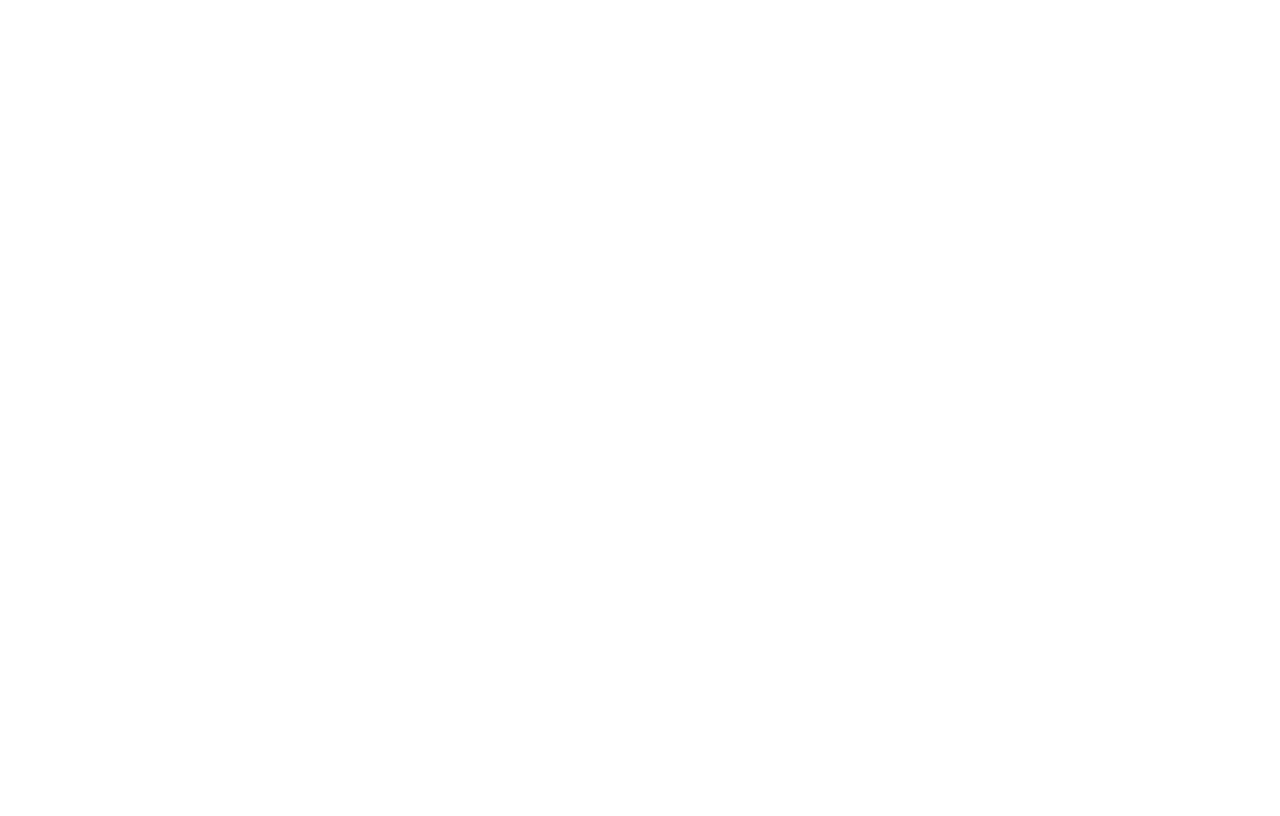
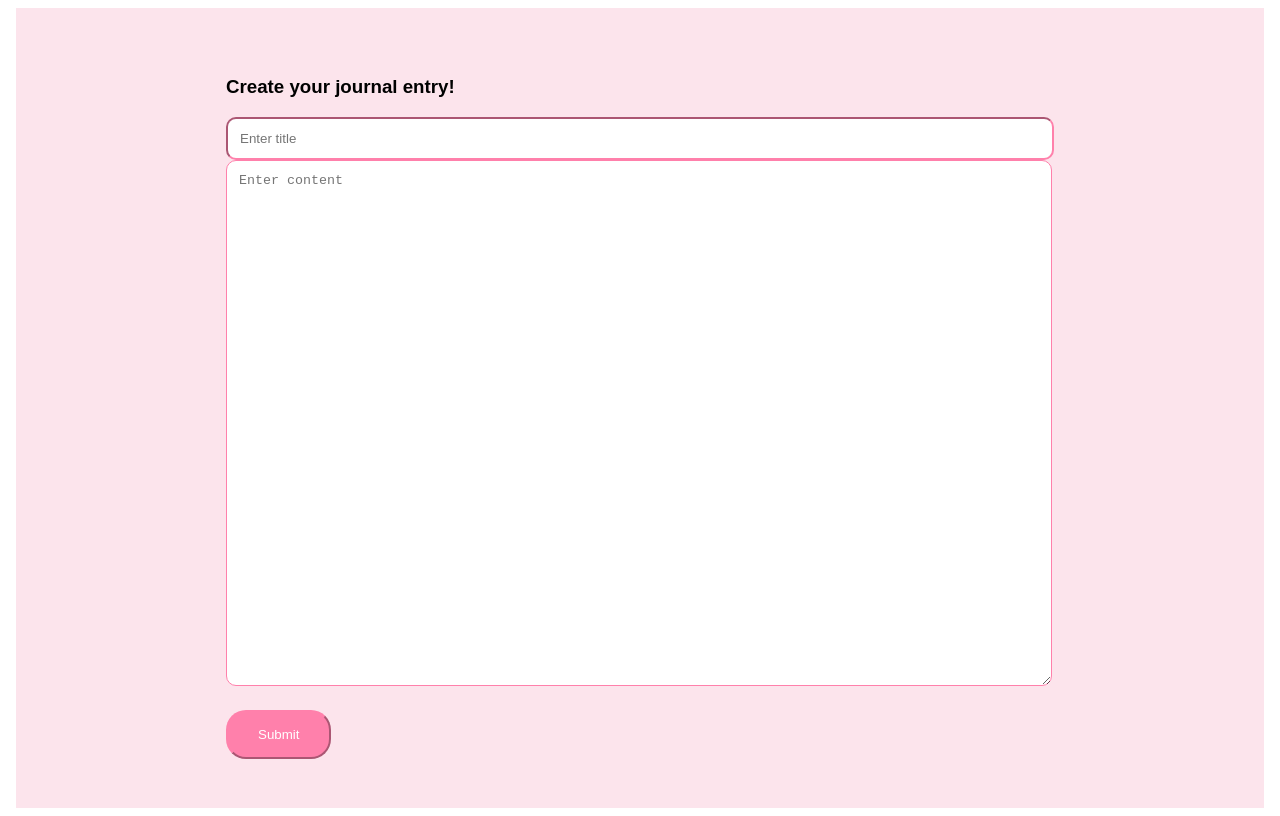
Before and after one commit to 22rose/final426, an Angular app: page /journal-form in a window 1280 px wide. Built offline with nearby package versions, Linux system fonts and the light colour scheme.

Commit message:
fix html and alert message

```diff
--- a/src/app/journal-form/journal-form.component.html
+++ b/src/app/journal-form/journal-form.component.html
@@ -15,7 +15,7 @@
     <div *ngIf="journalForm">
         <form [formGroup]="journalForm" (ngSubmit)="onSubmit()">
           <h3>Create your journal entry!</h3>
-          <div class =container>
+          <div class ="container">
             <div class="form-group">
 
                 <input type="text" class="form-control" formControlName="title" id="title" placeholder="Enter title">
@@ -25,8 +25,8 @@
                 <textarea class="form-control" formControlName="content" id="content" rows="3" placeholder="Enter content"></textarea>
             </div>
             <button type="submit" class="btn btn-primary">Submit</button>
+          </div>
         </form>
       </div>
-    </div>
 </body>
 </html>
--- a/src/app/update-password/update-password.component.ts
+++ b/src/app/update-password/update-password.component.ts
@@ -45,7 +45,7 @@
 
     private onSuccess(): void {
       this.passwordForm.reset();
-      window.alert('Edited successfully');
+      window.alert('Password updated successfully');
     }
 
   }
```
Also changed, not shown: 1 other file (tests, documents, lock files or other folders).
